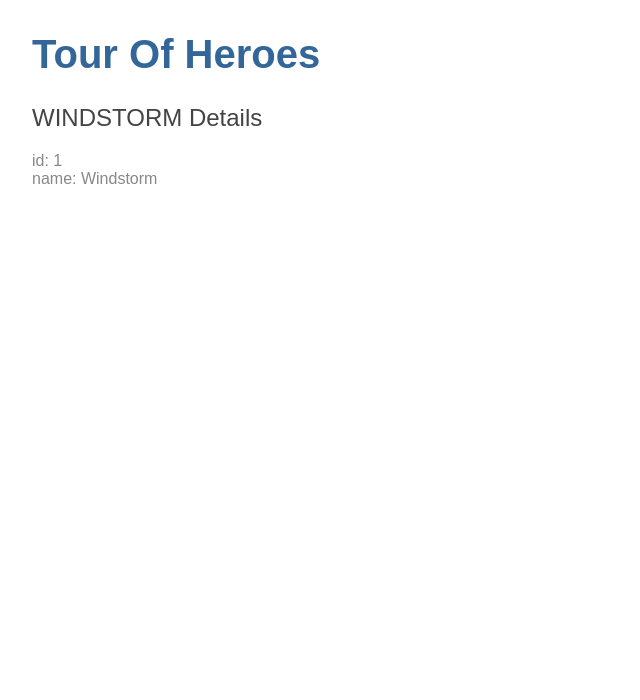
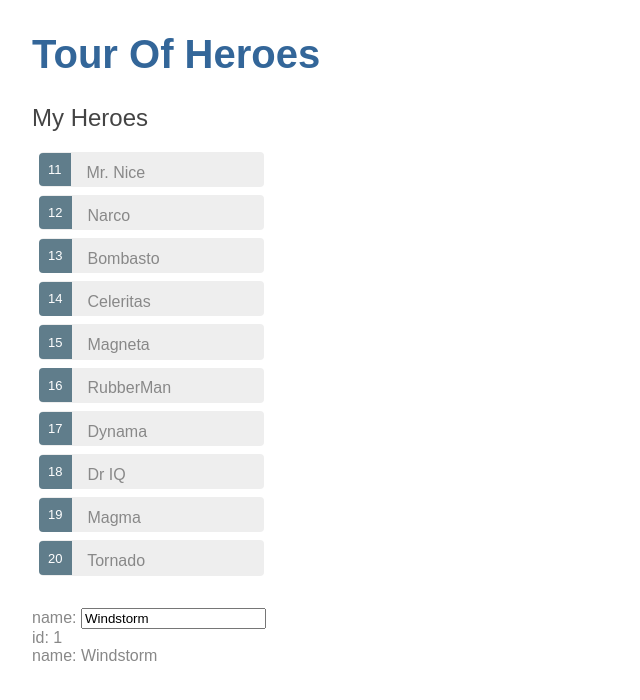
Before and after one commit to Gorlami96/Tour-of-Heroes, an Angular app: page / in a window 1280 px wide. Shown: the top 700 px of the page, without its empty margins (0-640 px from the left). Built offline with nearby package versions, Linux system fonts and the light colour scheme.

Commit message:
Adding Hero lists and changing stylesheets

```diff
--- a/src/app/app.module.ts
+++ b/src/app/app.module.ts
@@ -1,5 +1,6 @@
 import { BrowserModule } from '@angular/platform-browser';
 import { NgModule } from '@angular/core';
+import { FormsModule } from '@angular/forms';
 
 import { AppComponent } from './app.component';
 import { HeroesComponent } from './heroes/heroes.component';
@@ -10,7 +11,8 @@
     HeroesComponent
   ],
   imports: [
-    BrowserModule
+    BrowserModule,
+    FormsModule
   ],
   providers: [],
   bootstrap: [AppComponent]
--- a/src/app/heroes/heroes.component.css
+++ b/src/app/heroes/heroes.component.css
@@ -0,0 +1,48 @@
+/* HeroesComponent's private CSS styles */
+.selected {
+    background-color: #CFD8DC !important;
+    color: white;
+  }
+  .heroes {
+    margin: 0 0 2em 0;
+    list-style-type: none;
+    padding: 0;
+    width: 15em;
+  }
+  .heroes li {
+    cursor: pointer;
+    position: relative;
+    left: 0;
+    background-color: #EEE;
+    margin: .5em;
+    padding: .3em 0;
+    height: 1.6em;
+    border-radius: 4px;
+  }
+  .heroes li.selected:hover {
+    background-color: #BBD8DC !important;
+    color: white;
+  }
+  .heroes li:hover {
+    color: #607D8B;
+    background-color: #DDD;
+    left: .1em;
+  }
+  .heroes .text {
+    position: relative;
+    top: -3px;
+  }
+  .heroes .badge {
+    display: inline-block;
+    font-size: small;
+    color: white;
+    padding: 0.8em 0.7em 0 0.7em;
+    background-color: #607D8B;
+    line-height: 1em;
+    position: relative;
+    left: -1px;
+    top: -4px;
+    height: 1.8em;
+    margin-right: .8em;
+    border-radius: 4px 0 0 4px;
+  }
--- a/src/app/heroes/heroes.component.html
+++ b/src/app/heroes/heroes.component.html
@@ -1,3 +1,13 @@
-<h2>{{hero.name | uppercase}} Details</h2>
+<h2>My Heroes</h2>
+<ul class="heroes">
+  <li *ngFor="let hero of heroes">
+    <span class="badge">{{hero.id}}</span> {{hero.name}}
+  </li>
+</ul>
+<div>
+  <label>name:
+    <input [(ngModel)]="hero.name" placeholder="name"/>
+  </label>
+</div>
 <div><span>id: </span>{{hero.id}}</div>
 <div><span>name: </span>{{hero.name}}</div>
--- a/src/app/heroes/heroes.component.ts
+++ b/src/app/heroes/heroes.component.ts
@@ -1,5 +1,6 @@
 import { Component, OnInit } from '@angular/core';
 import { Hero } from '../hero'
+import { HEROES } from '../mock-heroes';
 
 @Component({
   selector: 'app-heroes',
@@ -12,6 +13,8 @@
     name: 'Windstorm'
   };
 
+  heroes = HEROES;
+
   constructor() { }
 
   ngOnInit() {
--- /dev/null
+++ b/src/app/mock-heroes.ts
@@ -0,0 +1,14 @@
+import { Hero } from './hero';
+
+export const HEROES: Hero[] = [
+    { id: 11, name: 'Mr. Nice' },
+    { id: 12, name: 'Narco' },
+    { id: 13, name: 'Bombasto' },
+    { id: 14, name: 'Celeritas' },
+    { id: 15, name: 'Magneta' },
+    { id: 16, name: 'RubberMan' },
+    { id: 17, name: 'Dynama' },
+    { id: 18, name: 'Dr IQ' },
+    { id: 19, name: 'Magma' },
+    { id: 20, name: 'Tornado' }
+  ];
```
